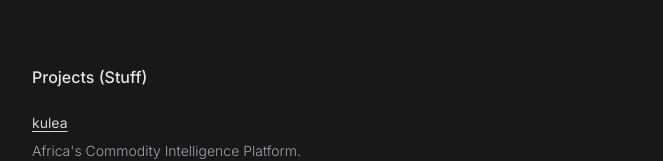
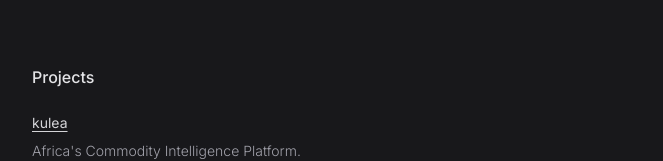
Before and after one commit to rowlandwilliams/playground, a Next.js app: page / in a window 1280 px wide. Shown: the part 255-416 px from the top of the page, without its empty margins (308-971 px from the left). Built offline with nearby package versions, Linux system fonts and the light colour scheme.

Commit message:
update to projects

```diff
--- a/src/app/page.tsx
+++ b/src/app/page.tsx
@@ -68,7 +68,7 @@
         </section>
         <section className="font-light space-y-2 text-zinc-700">
           <h1 className="font-medium text-zinc-900 dark:text-zinc-200">
-            Projects (Stuff)
+            Projects
           </h1>
           <div className="divide-y dark:divide-zinc-700">
             {projects.map(({ name, url, description }) => (
```
